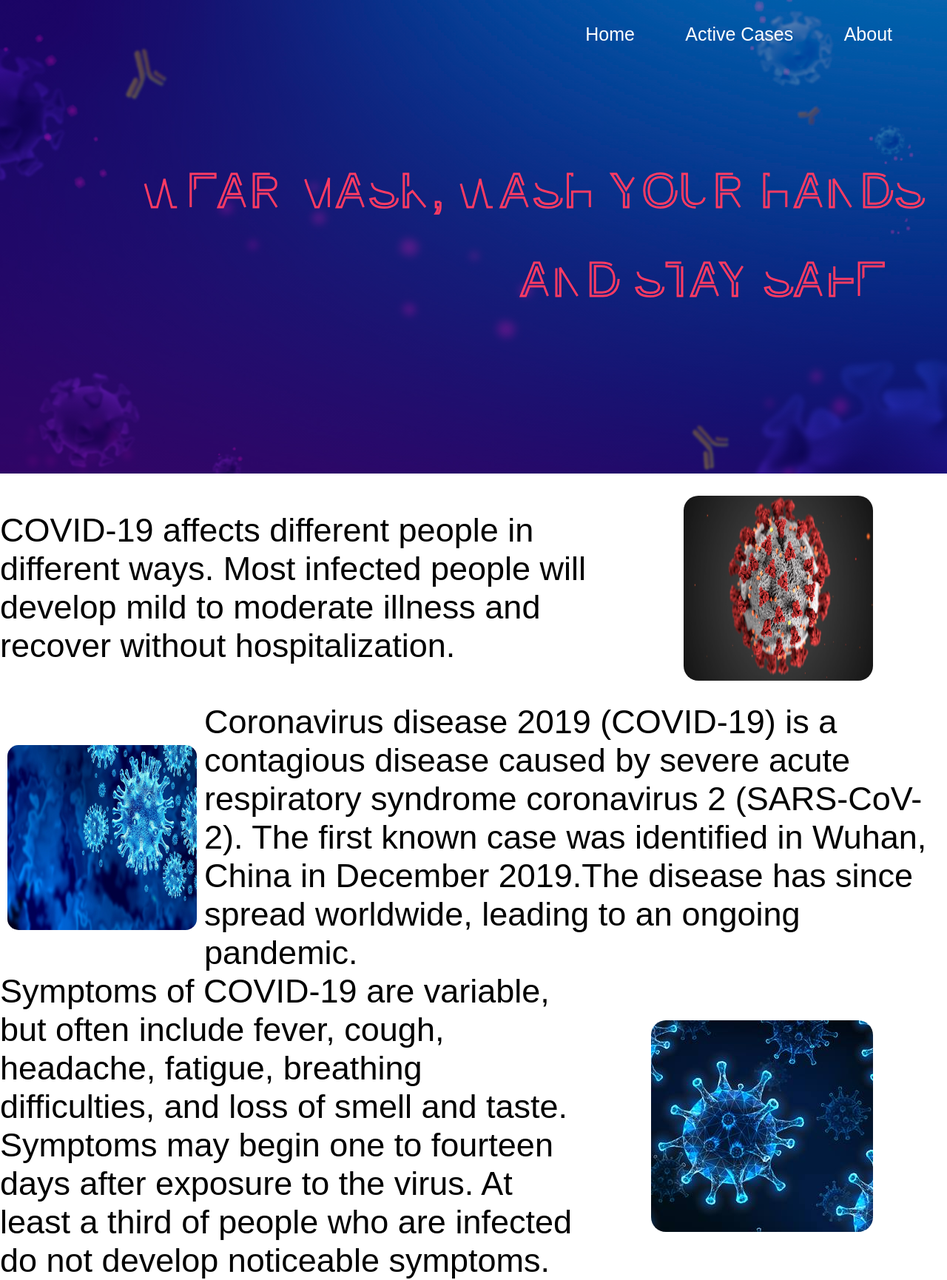
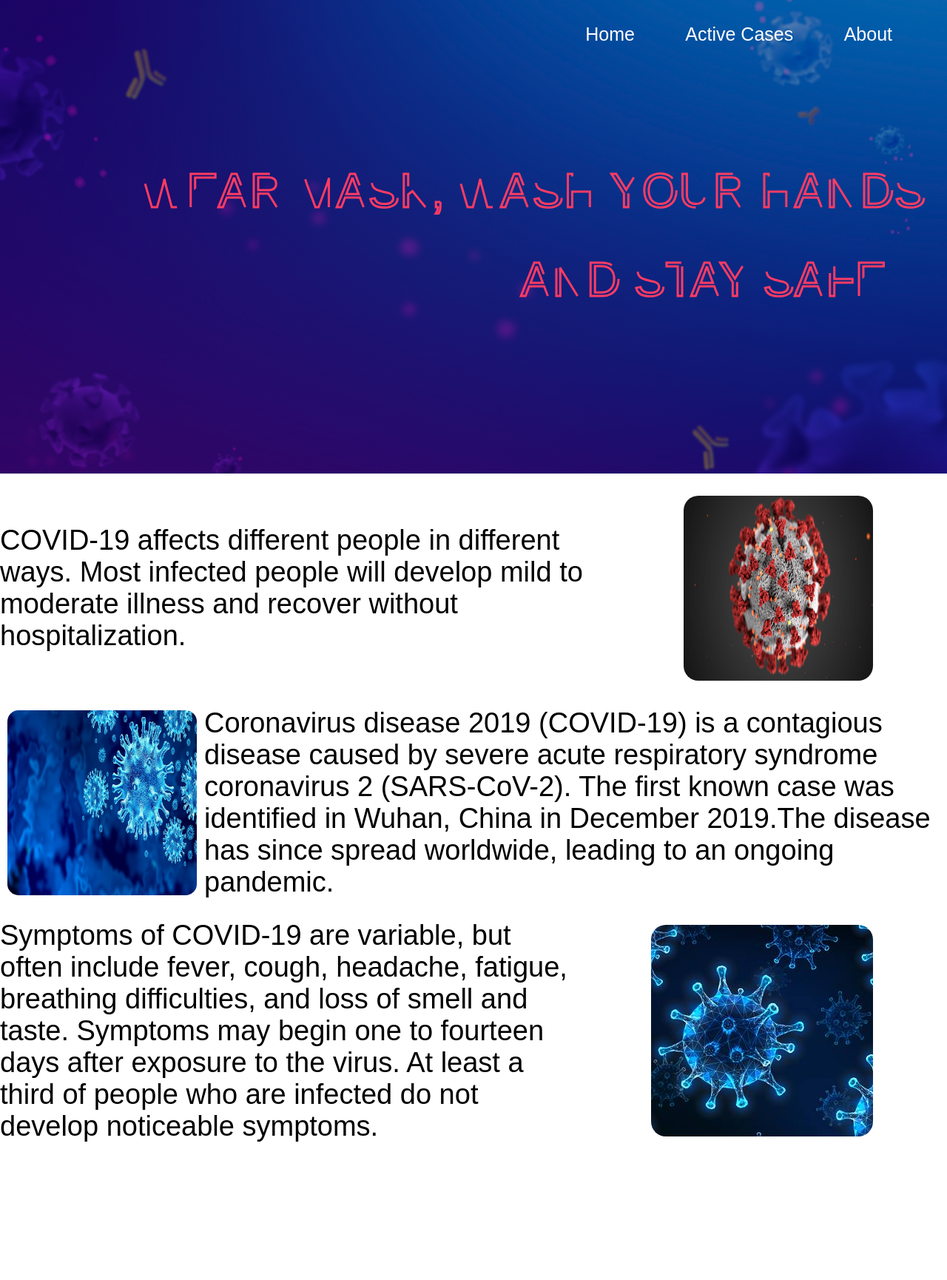
Before and after one commit to sai-ram-kaushik/covid-, a PHP site: page / in a window 1280 px wide. Shown: the whole page at 74% size. After the commit the page ends 1543 px from the top, so only its background shows below. Run offline with PHP 8.4, Linux system fonts and the light colour scheme.

Commit message:
changed font size of index page in style.css

```diff
--- a/css/style.css
+++ b/css/style.css
@@ -84,7 +84,7 @@ svg text{
     border-radius: 20px;
 }
 .main p{
-    font-size: 45px;
+    font-size: 38px;
     /* display: flex;
     justify-content: center;
     align-items: center; */
@@ -94,14 +94,14 @@ svg text{
     border-radius: 15px;
 }
 .main1 p{
-    font-size: 45px;
+    font-size: 38px;
 }
 .main2{
     display: flex;
     align-items: center;
 }
 .main2 p{
-    font-size: 45px;
+    font-size: 38px;
 }
 .main2 img{
     margin: 30px 100px;
```
